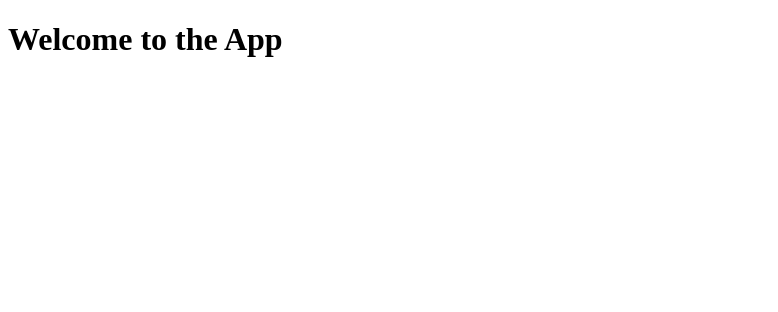
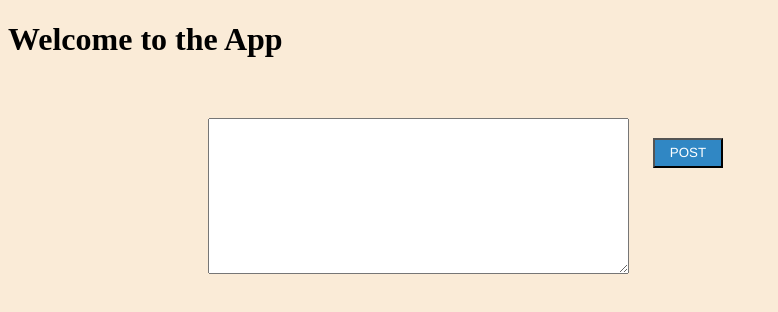
Before and after one commit to Siddhartha-Devan/to-do-app, a plain HTML site: page index.html in a window 1280 px wide. Shown: the whole page, without its empty margins (0-778 px from the left). Drawn offline with Linux system fonts and the light colour scheme.

Commit message:
first commit

```diff
--- a/index.html
+++ b/index.html
@@ -7,11 +7,21 @@
     <link rel="stylesheet" href="style.css">
     <script src="app.js"></script>
 </head>
-<body>
+<body style="background-color: antiquewhite">
     <div><h1>Welcome to the App</h1></div>
+    <br>
+    <div class="text-div">
+        <!-- <input type="text" id="inp"> -->
+        <textarea style="display: inline-block;"  id="inp" cols="50" rows="10"></textarea>
+        <button class="post-button"> POST</button>
+    </div>
+
+    <br><br>
+
+    <div>
 
 
-
+    </div>
 
 
 </body>
--- a/style.css
+++ b/style.css
@@ -0,0 +1,15 @@
+.text-div{
+    margin: 20px 20px 20px 200px;
+    display: inline-block;
+}
+
+.post-button{
+    height: 30px;
+    width: 70px;
+    margin: 20px;
+    display: inline-block;
+    background-color: rgba(30, 126, 195, 0.913);
+    color: white;
+    vertical-align: top;
+    font-family: 'Franklin Gothic Medium', 'Arial Narrow', Arial, sans-serif;
+}
```
